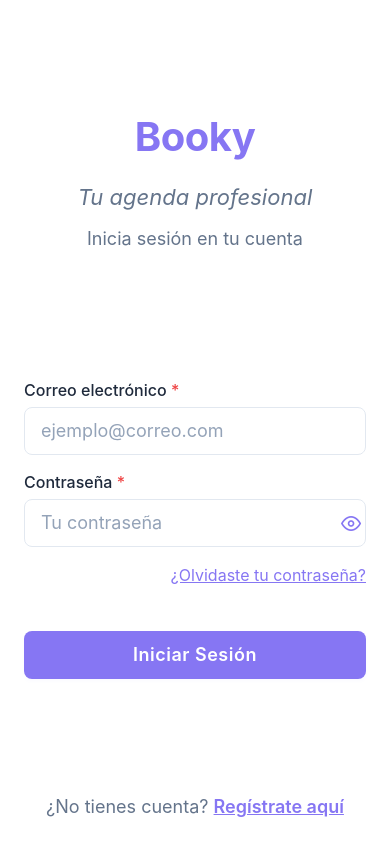
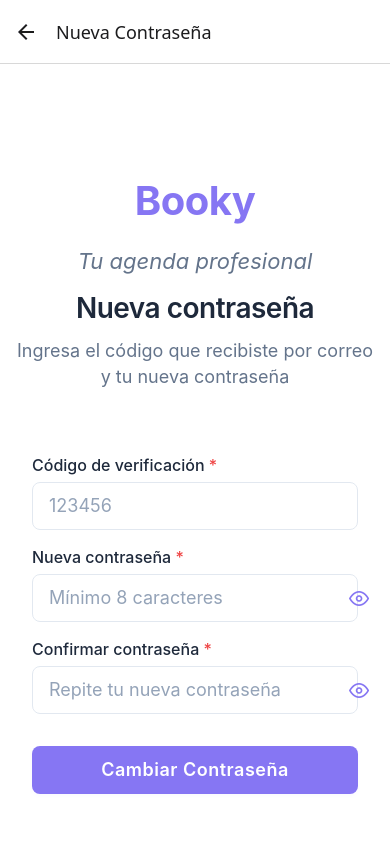
Before and after one commit to BookyUNA/FrontEnd, a React Native app: screen /ResetPassword in a window 390 px wide. Built offline with nearby package versions, Linux system fonts and the light colour scheme; what react-native-worklets would draw is missing.

Commit message:
RecuperacionCodigoReal - endpoint arreglado - pantalla restablecer contrasena

```diff
--- a/App.tsx
+++ b/App.tsx
@@ -15,6 +15,7 @@
 import { LoginScreen } from "./src/screens/auth/LoginScreen";
 import { HomeScreen } from "./src/screens/main/HomeScreen";
 import { ForgotPasswordScreen } from "./src/screens/auth/ForgotPasswordScreen";
+import { ResetPasswordScreen } from "./src/screens/auth/ResetPasswordScreen";
 
 import { authService } from "./src/services/auth/authService";
 import { SafeContainer } from "./src/components/ui/SafeContainer";
@@ -24,6 +25,7 @@
 export type RootStackParamList = {
   Login: undefined;
   ForgotPassword: undefined;
+  ResetPassword: undefined;
   Home: undefined;
 };
 
@@ -88,6 +90,11 @@
               component={ForgotPasswordScreen}
               options={{ title: "Recuperar Contraseña" }}
             />
+            <Stack.Screen
+              name="ResetPassword"
+              component={ResetPasswordScreen}
+              options={{ title: "Nueva Contraseña" }}
+            />
           </>
         )}
       </Stack.Navigator>
--- /dev/null
+++ b/src/screens/auth/ResetPasswordScreen.tsx
@@ -0,0 +1,287 @@
+/**
+ * Pantalla de Reseteo de Contraseña - Booky (PLANTILLA)
+ * Sistema de reservas para profesionales independientes
+ * Permite al usuario ingresar un código y nueva contraseña
+ *
+ * NOTA: Esta es una plantilla sin funcionalidad real.
+ * TODO: Implementar la lógica de reseteo cuando se desarrolle el backend
+ */
+
+import React, { useState } from 'react';
+import {
+  View,
+  Text,
+  StyleSheet,
+  ScrollView,
+  KeyboardAvoidingView,
+  Platform,
+} from 'react-native';
+
+// Importaciones locales
+import { SafeContainer } from '../../components/ui/SafeContainer';
+import { Logo } from '../../components/ui/Logo';
+import { Input } from '../../components/forms/Input';
+import { Button } from '../../components/forms/Button';
+import { ErrorMessage } from '../../components/ui/ErrorMessage';
+import { useForm } from '../../hooks/useForm';
+import { sanitizeFormData } from '../../utils/validation';
+import { AuthScreenProps } from '../../types/auth';
+import { authService } from '../../services/auth/authService';
+import { colors } from '../../styles/colors';
+import { typography } from '../../styles/typography';
+import { spacing } from '../../styles/spacing';
+
+interface ResetPasswordFormData {
+  code: string;
+  newPassword: string;
+  confirmPassword: string;
+}
+
+const initialFormValues: ResetPasswordFormData = {
+  code: '',
+  newPassword: '',
+  confirmPassword: '',
+};
+
+export const ResetPasswordScreen: React.FC<AuthScreenProps> = ({ navigation }) => {
+  const [generalError, setGeneralError] = useState('');
+  const [showError, setShowError] = useState(false);
+  const [isSuccess, setIsSuccess] = useState(false);
+
+  // Validación del formulario
+  function validateForm(data: ResetPasswordFormData) {
+    const errors: any = {};
+
+    if (!data.code) {
+      errors.code = { errorMessage: 'El código de verificación es obligatorio' };
+    } else if (data.code.length < 6) {
+      errors.code = { errorMessage: 'El código debe tener al menos 6 caracteres' };
+    }
+
+    if (!data.newPassword) {
+      errors.newPassword = { errorMessage: 'La nueva contraseña es obligatoria' };
+    } else if (data.newPassword.length < 8) {
+      errors.newPassword = { errorMessage: 'La contraseña debe tener al menos 8 caracteres' };
+    }
+
+    if (!data.confirmPassword) {
+      errors.confirmPassword = { errorMessage: 'Confirma tu nueva contraseña' };
+    } else if (data.newPassword !== data.confirmPassword) {
+      errors.confirmPassword = { errorMessage: 'Las contraseñas no coinciden' };
+    }
+
+    return errors;
+  }
+
+  const {
+    values,
+    errors,
+    isSubmitting,
+    handleChange,
+    handleSubmit,
+    clearFieldError,
+  } = useForm<ResetPasswordFormData>({
+    initialValues: initialFormValues,
+    validationSchema: validateForm,
+    onSubmit: handlePasswordReset,
+  });
+
+  const handleFieldChange = (field: keyof ResetPasswordFormData) => (value: string) => {
+    if (showError) {
+      setShowError(false);
+      setGeneralError('');
+    }
+    if (errors[field]) {
+      clearFieldError(field);
+    }
+    handleChange(field)(value);
+  };
+
+  async function handlePasswordReset(formData: ResetPasswordFormData) {
+    try {
+      setGeneralError('');
+      setShowError(false);
+
+      const sanitizedData = sanitizeFormData(formData);
+
+      // TODO: Implementar la lógica real de reseteo de contraseña
+      // const result = await authService.resetPassword(
+      //   sanitizedData.code,
+      //   sanitizedData.newPassword
+      // );
+
+      // Por ahora simulamos éxito después de 2 segundos
+      await new Promise(resolve => setTimeout(resolve, 2000));
+
+      // Simular éxito para propósitos de demo
+      setIsSuccess(true);
+
+      // TODO: Manejar errores reales del servicio
+      // if (result.success) {
+      //   setIsSuccess(true);
+      // } else {
+      //   setGeneralError(result.error || 'Error al procesar la solicitud');
+      //   setShowError(true);
+      // }
+    } catch (err) {
+      console.error('Error en reset password:', err);
+      setGeneralError('Ha ocurrido un error inesperado. Intenta nuevamente.');
+      setShowError(true);
+    }
+  }
+
+  const navigateToLogin = () => {
+    if (navigation?.navigate) {
+      navigation.navigate('Login');
+    }
+  };
+
+  return (
+    <SafeContainer>
+      <KeyboardAvoidingView
+        behavior={Platform.OS === 'ios' ? 'padding' : 'height'}
+        style={styles.keyboardView}
+      >
+        <ScrollView contentContainerStyle={styles.scrollContainer}>
+          {/* Header */}
+          <View style={styles.header}>
+            <Logo size="large" showTagline />
+            <Text style={styles.title}>
+              {isSuccess ? '¡Contraseña actualizada!' : 'Nueva contraseña'}
+            </Text>
+            {!isSuccess && (
+              <Text style={styles.subtitle}>
+                Ingresa el código que recibiste por correo y tu nueva contraseña
+                {'\n\n'}
+
+              </Text>
+            )}
+          </View>
+
+          <View style={styles.formContainer}>
+            {!isSuccess ? (
+              <View>
+                <ErrorMessage message={generalError} visible={showError} />
+
+                <Input
+                  label="Código de verificación"
+                  value={values.code}
+                  onChangeText={handleFieldChange('code')}
+                  placeholder="123456"
+                  error={errors.code?.errorMessage}
+                  keyboardType="numeric"
+                  autoCapitalize="none"
+                  required
+                />
+
+                <Input
+                  label="Nueva contraseña"
+                  value={values.newPassword}
+                  onChangeText={handleFieldChange('newPassword')}
+                  placeholder="Mínimo 8 caracteres"
+                  error={errors.newPassword?.errorMessage}
+                  secureTextEntry
+                  autoCapitalize="none"
+                  required
+                />
+
+                <Input
+                  label="Confirmar contraseña"
+                  value={values.confirmPassword}
+                  onChangeText={handleFieldChange('confirmPassword')}
+                  placeholder="Repite tu nueva contraseña"
+                  error={errors.confirmPassword?.errorMessage}
+                  secureTextEntry
+                  autoCapitalize="none"
+                  required
+                />
+
+                <View style={styles.buttonContainer}>
+                  <Button
+                    title={isSubmitting ? 'Actualizando...' : 'Cambiar Contraseña'}
+                    onPress={handleSubmit}
+                    loading={isSubmitting}
+                    disabled={isSubmitting}
+                    fullWidth
+                  />
+                </View>
+              </View>
+            ) : (
+              <View style={styles.successContainer}>
+                <Text style={styles.successIcon}>✓</Text>
+                <Text style={styles.successMessage}>
+                  Tu contraseña ha sido actualizada exitosamente
+                </Text>
+
+                <View style={styles.buttonContainer}>
+                  <Button
+                    title="Iniciar Sesión"
+                    onPress={navigateToLogin}
+                    fullWidth
+                  />
+                </View>
+              </View>
+            )}
+          </View>
+
+          <View style={styles.footer}>
+          </View>
+        </ScrollView>
+      </KeyboardAvoidingView>
+    </SafeContainer>
+  );
+};
+
+const styles = StyleSheet.create({
+  keyboardView: { flex: 1 },
+  scrollContainer: { flexGrow: 1, justifyContent: 'space-between' },
+
+  // Header
+  header: {
+    alignItems: 'center',
+    paddingTop: spacing['8xl'],
+    paddingBottom: spacing['3xl']
+  },
+  title: {
+    ...typography.styles.h2,
+    color: colors.text.primary,
+    marginTop: spacing.lg,
+    textAlign: 'center',
+  },
+  subtitle: {
+    ...typography.styles.body,
+    color: colors.text.secondary,
+    textAlign: 'center',
+    marginTop: spacing.md
+  },
+  templateNote: {
+    ...typography.styles.caption,
+    color: colors.states.warning,
+    fontStyle: 'italic',
+  },
+
+  // Formulario
+  formContainer: { paddingHorizontal: spacing.lg },
+  buttonContainer: { marginTop: spacing.lg },
+
+  // Éxito
+  successContainer: { alignItems: 'center', padding: spacing.lg },
+  successIcon: {
+    ...typography.styles.h1,
+    color: colors.primary.main,
+    marginBottom: spacing.lg
+  },
+  successMessage: {
+    ...typography.styles.body,
+    color: colors.text.secondary,
+    textAlign: 'center',
+    marginBottom: spacing.lg
+  },
+
+  // Footer
+  footer: {
+    alignItems: 'center',
+    paddingBottom: spacing['2xl'],
+    paddingTop: spacing.xl
+  },
+});
```
